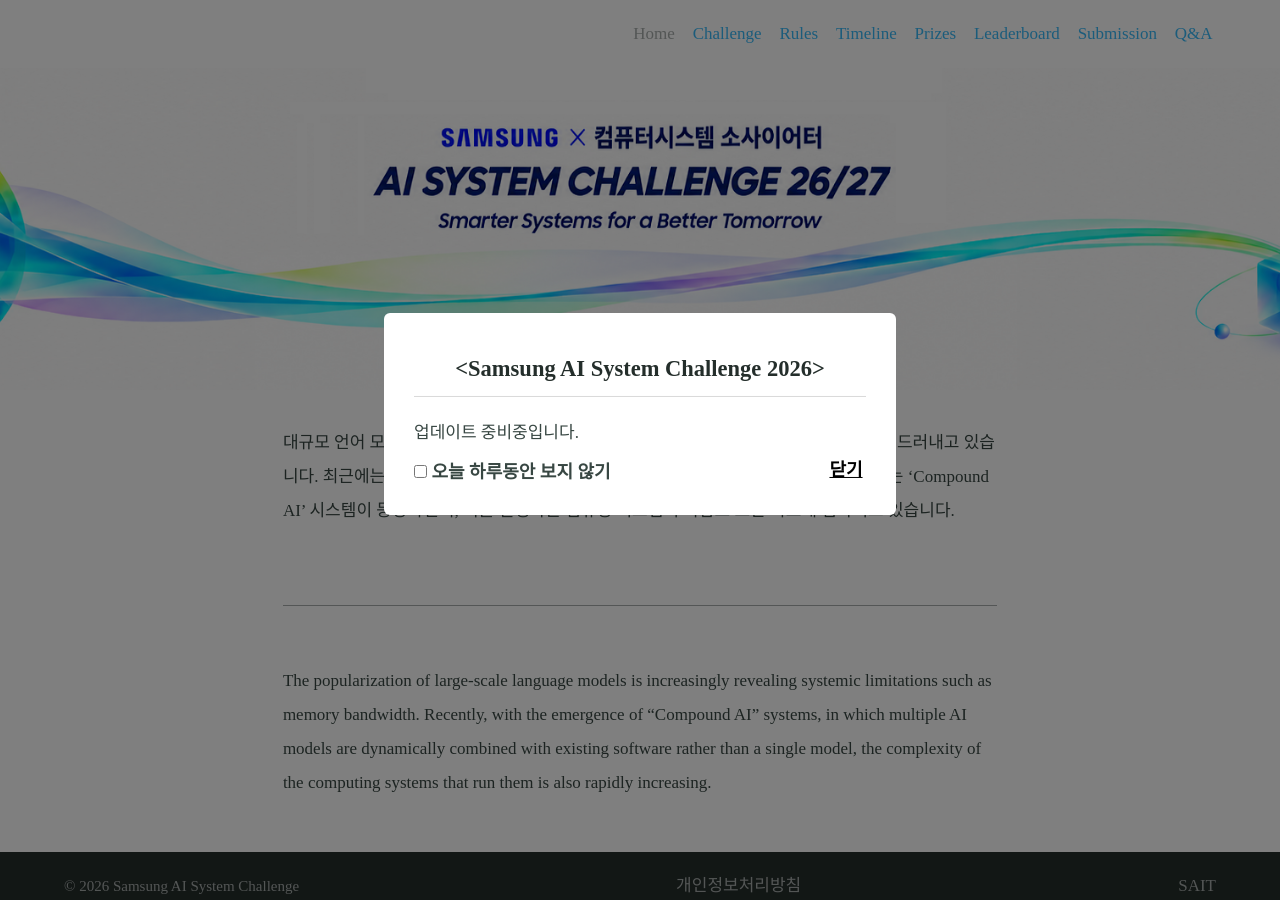
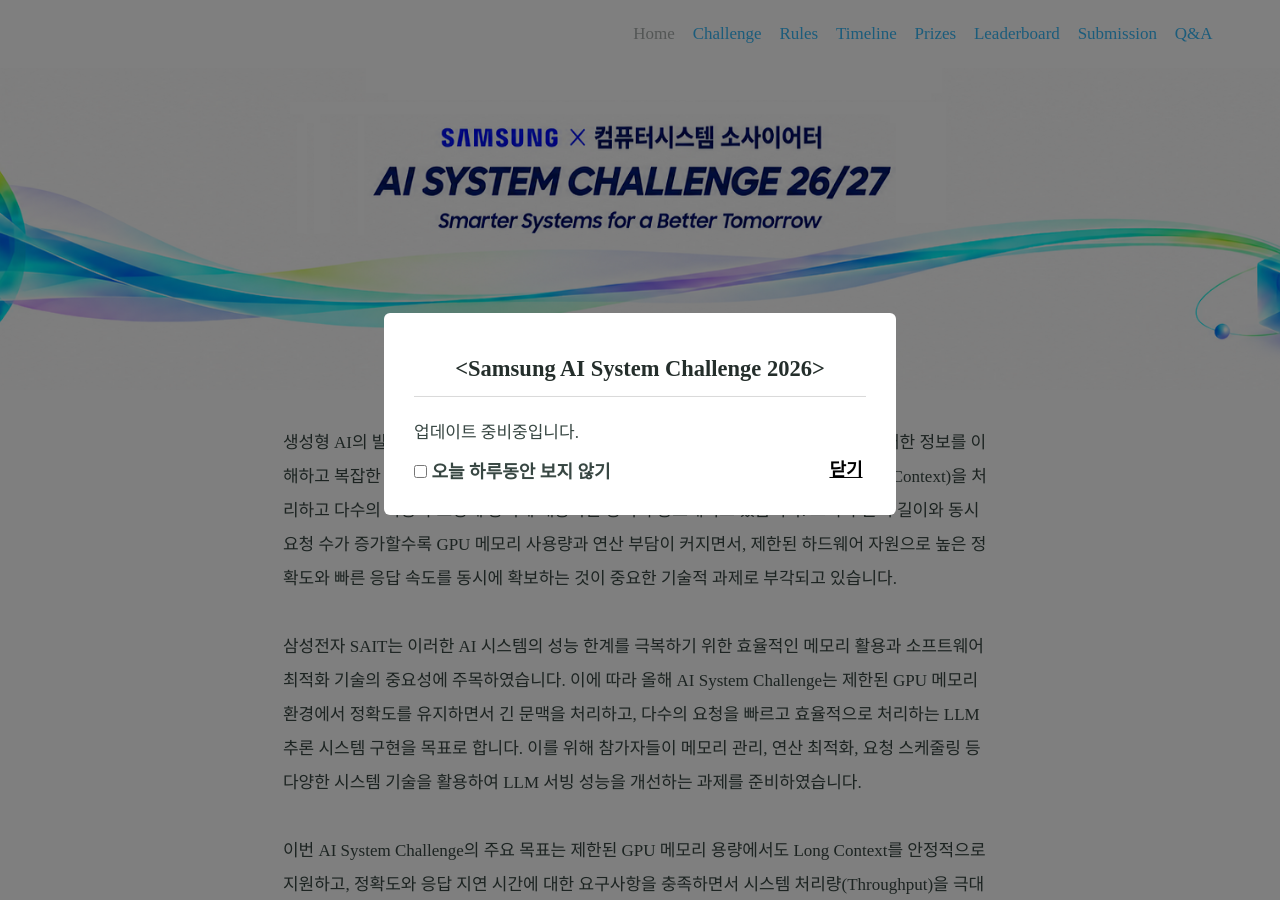
Before and after one commit to AISystemChallenge/AISystemChallenge.github.io, a Jekyll site: the page built from index.md, in a window 1280 px wide and 900 px high. Built offline with Jekyll 4.4.1, drawn with Linux system fonts in a browser that asks for light colours; some web fonts are replaced; some of the changed text lies outside the part shown.

Commit message:
Update index.md

```diff
--- a/index.md
+++ b/index.md
@@ -6,7 +6,13 @@ feature_image: "/assets/logos/banner_AISC2026_13b.png"
 excerpt:
 ---
 
-대규모 언어 모델의 대중화는 메모리 대역폭과 같은 시스템적인  한계를 점점 더 분명하게 드러내고 있습니다. 최근에는 단일 모델이 아닌, 여러 AI 모델들이 기존 소프트웨어와 동적으로 결합되는 'Compound AI' 시스템이 등장하면서, 이를 실행하는 컴퓨팅 시스템의 복잡도 또한 빠르게 심화되고 있습니다.
+생성형 AI의 발전과 함께 대규모 언어 모델(LLM)의 활용이 단순한 질의응답을 넘어, 방대한 정보를 이해하고 복잡한 작업을 수행하는 AI Agent로 확대되고 있습니다. 이에 따라 긴 문맥(Long Context)을 처리하고 다수의 사용자 요청에 동시에 대응하는 능력이 중요해지고 있습니다. 그러나 문맥 길이와 동시 요청 수가 증가할수록 GPU 메모리 사용량과 연산 부담이 커지면서, 제한된 하드웨어 자원으로 높은 정확도와 빠른 응답 속도를 동시에 확보하는 것이 중요한 기술적 과제로 부각되고 있습니다.
+
+삼성전자 SAIT는 이러한 AI 시스템의 성능 한계를 극복하기 위한 효율적인 메모리 활용과 소프트웨어 최적화 기술의 중요성에 주목하였습니다. 이에 따라 올해 AI System Challenge는 제한된 GPU 메모리 환경에서 정확도를 유지하면서 긴 문맥을 처리하고, 다수의 요청을 빠르고 효율적으로 처리하는 LLM 추론 시스템 구현을 목표로 합니다. 이를 위해 참가자들이 메모리 관리, 연산 최적화, 요청 스케줄링 등 다양한 시스템 기술을 활용하여 LLM 서빙 성능을 개선하는 과제를 준비하였습니다.
+
+이번 AI System Challenge의 주요 목표는 제한된 GPU 메모리 용량에서도 Long Context를 안정적으로 지원하고, 정확도와 응답 지연 시간에 대한 요구사항을 충족하면서 시스템 처리량(Throughput)을 극대화하는 것입니다. 참가자들은 KV Cache 관리, 메모리 계층 활용, 추론 연산 및 스케줄링 최적화 등 다양한 알고리즘을 설계하고 구현할 수 있습니다. 이를 통해 개별 알고리즘의 성능 개선을 넘어, 메모리·연산·스케줄링을 종합적으로 고려하여 시스템 전체의 성능을 최적화하는 경험을 얻을 수 있을 것으로 기대합니다.
+
+또한, AI System Challenge는 최신 AI 모델의 실행 특성과 컴퓨팅 시스템의 제약에 대한 깊이 있는 이해를 바탕으로, 창의적인 알고리즘을 실제 시스템에 구현하고 검증할 수 있는 기회가 될 것입니다. 참가자 여러분께서 이번 Challenge를 통해 AI 시스템 소프트웨어에 대한 이해를 높이고, 제한된 자원에서 최적의 성능을 이끌어내는 문제 해결 역량을 한층 더 키워나가시길 기대합니다. AI 시스템과 고성능 컴퓨팅 기술에 관심을 가진 여러분의 많은 참여를 부탁드립니다.
 
 <hr />
 
```
